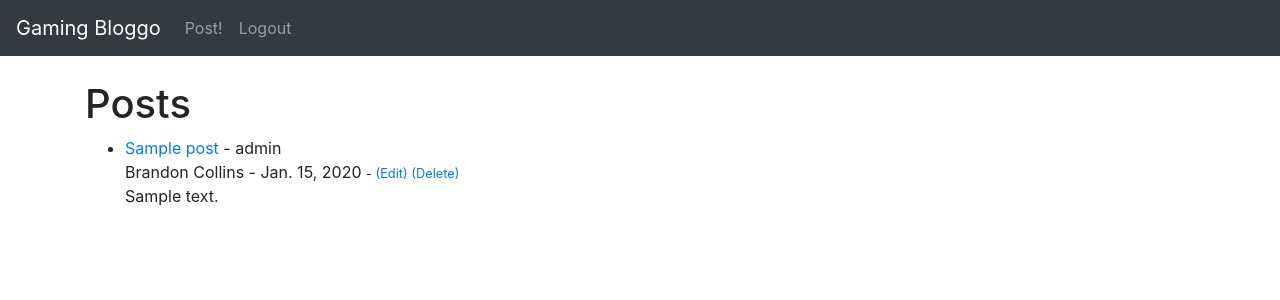
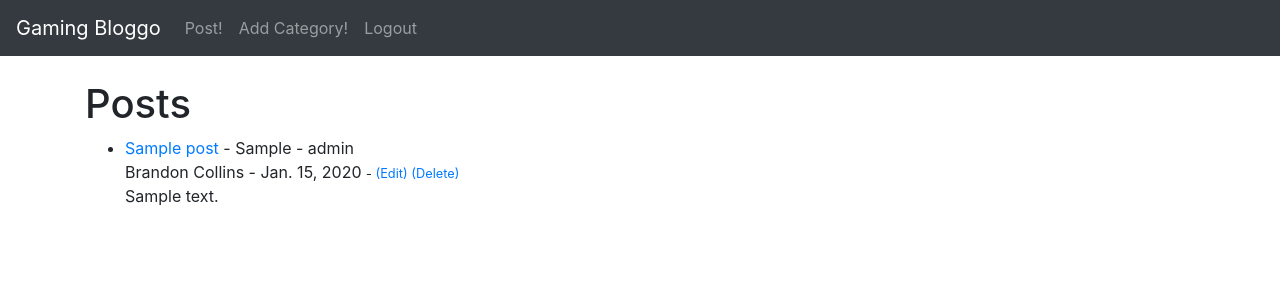
Before and after one commit to BrandonPCollins/my-project-4, a Django app: page / in a window 1280 px wide. Shown: the top 300 px of the page. Run offline with Django 4.2, Linux system fonts and the light colour scheme; a user stored in the database is signed in; data comes from the database, SQL or seed files in the repository; tables that the repository leaves empty hold one stand-in row (values such as "Sample post").

Commit message:
Post Categories

```diff
--- a/myblog/admin.py
+++ b/myblog/admin.py
@@ -1,4 +1,5 @@
 from django.contrib import admin
-from .models import Post
+from .models import Post, Category
 
 admin.site.register(Post)
+admin.site.register(Category)
--- a/myblog/forms.py
+++ b/myblog/forms.py
@@ -1,18 +1,27 @@
 from django import forms
-from .models import Post
+from .models import Post, Category
 
+#Grab the Categories created in the admin panel
+choices = Category.objects.all().values_list('name','name')
+
+choice_list = []
+
+for item in choices:
+    choice_list.append(item)
 class PostForm(forms.ModelForm):
     class Meta:
         model = Post
-        fields = ('title', 'title_tag', 'author', 'body')
+        fields = ('title', 'title_tag', 'author', 'category', 'body')
 
         widgets = {
             'title': forms.TextInput(attrs={'class': 'form-control', 'placeholder': 'Add your Title Here!'}),
             'title_tag': forms.TextInput(attrs={'class': 'form-control', 'placeholder': 'Give your post a tag!'}),
             'author': forms.Select(attrs={'class': 'form-control'}),
+            'category': forms.Select(choices=choice_list, attrs={'class': 'form-control'}),
             'body': forms.Textarea(attrs={'class': 'form-control'}),
         }
 
+#Distinct class for when editing a post
 class EditForm(forms.ModelForm):
     class Meta:
         model = Post
--- a/myblog/models.py
+++ b/myblog/models.py
@@ -2,6 +2,18 @@ from django.db import models
 from django.contrib.auth.models import User
 from django.urls import reverse
 from datetime import datetime, date
+
+class Category(models.Model):
+    name = models.CharField(max_length=255)
+
+    def __str__(self):
+        return self.name
+
+    def get_absolute_url(self):
+        return reverse('home' )
+
+    class Meta:
+        verbose_name_plural = "Categories"
 
 class Post(models.Model):
     title = models.CharField(max_length=255)
@@ -9,6 +21,7 @@ class Post(models.Model):
     author = models.ForeignKey(User, on_delete=models.CASCADE)
     body = models.TextField()
     post_date = models.DateField(auto_now_add=True)
+    category = models.CharField(max_length=255, default='uncategorised')
 
     def __str__(self):
         return self.title + '  |  ' + str(self.author)
--- a/myblog/templates/article_details.html
+++ b/myblog/templates/article_details.html
@@ -17,7 +17,7 @@
 </small>
 <hr>
 <br>
-{{ post.body  }}
+{{ post.body|safe }}
 
 
 <br><br>
--- a/myblog/templates/base.html
+++ b/myblog/templates/base.html
@@ -30,6 +30,9 @@
             {% if user.is_authenticated %}
             <li class="nav-item">
               <a class="nav-link" href="{% url 'add_post' %}">Post!</a>
+            </li>
+            <li class="nav-item">
+              <a class="nav-link" href="{% url 'add_category' %}">Add Category!</a>
             </li>
 
             <li class="nav-item">
--- a/myblog/templates/home.html
+++ b/myblog/templates/home.html
@@ -7,7 +7,9 @@
 
 <ul>
 {% for post in object_list %}
-    <li> <a href="{% url 'article-detail' post.pk %}">{{  post.title  }}</a> - {{  post.author  }} <br/>
+    <li> <a href="{% url 'article-detail' post.pk %}">{{  post.title  }}</a>
+        - {{  post.category }}
+        - {{  post.author  }} <br/>
         {{  post.author.first_name  }} {{  post.author.last_name  }} -  {{ post.post_date }}
         <small>
 
@@ -18,7 +20,7 @@
         {% endif %}
         </small>
         <br/>
-    {{  post.body|slice:":200" }} </li>
+    {{  post.body|slice:":200"|safe }} </li>
 
 {% endfor %}
 </ul>
--- a/myblog/urls.py
+++ b/myblog/urls.py
@@ -1,12 +1,13 @@
 from django.urls import path
 #from . import views
-from .views import HomeView, ArticleDetailView, AddPostView, UpdatePostView, DeletePostView
+from .views import HomeView, ArticleDetailView, AddPostView, UpdatePostView, DeletePostView, AddCategoryView
 
 urlpatterns = [
     #path('', views.home, name="home"),
     path('', HomeView.as_view(), name="home"),
     path('article/<int:pk>', ArticleDetailView.as_view(), name='article-detail' ),
     path( 'add_post/', AddPostView.as_view(), name='add_post'),
+    path( 'add_category/', AddCategoryView.as_view(), name='add_category'),
     path( 'article/edit/<int:pk>', UpdatePostView.as_view(), name='update_post' ),
     path( 'article/<int:pk>/remove', DeletePostView.as_view(), name='delete_post' ),
 ]
--- a/myblog/views.py
+++ b/myblog/views.py
@@ -1,6 +1,6 @@
 from django.shortcuts import render
 from django.views.generic import ListView, DetailView, CreateView, UpdateView, DeleteView
-from .models import Post
+from .models import Post, Category
 from .forms import PostForm, EditForm
 from django.urls import reverse_lazy
 
@@ -24,6 +24,12 @@ class AddPostView(CreateView):
     #fields = '__all__'
     #fields = ('title', 'body')
 
+class AddCategoryView(CreateView):
+    model = Category
+    template_name = "add_category.html"
+    fields = '__all__'
+    #fields = ('title', 'body')
+
 class UpdatePostView(UpdateView):
     model = Post
     form_class = EditForm
```
Also changed, not shown: myblog/templates/add_category.html (added, +27 -0 lines), myblog/migrations/0004_category_post_category.py (added).
